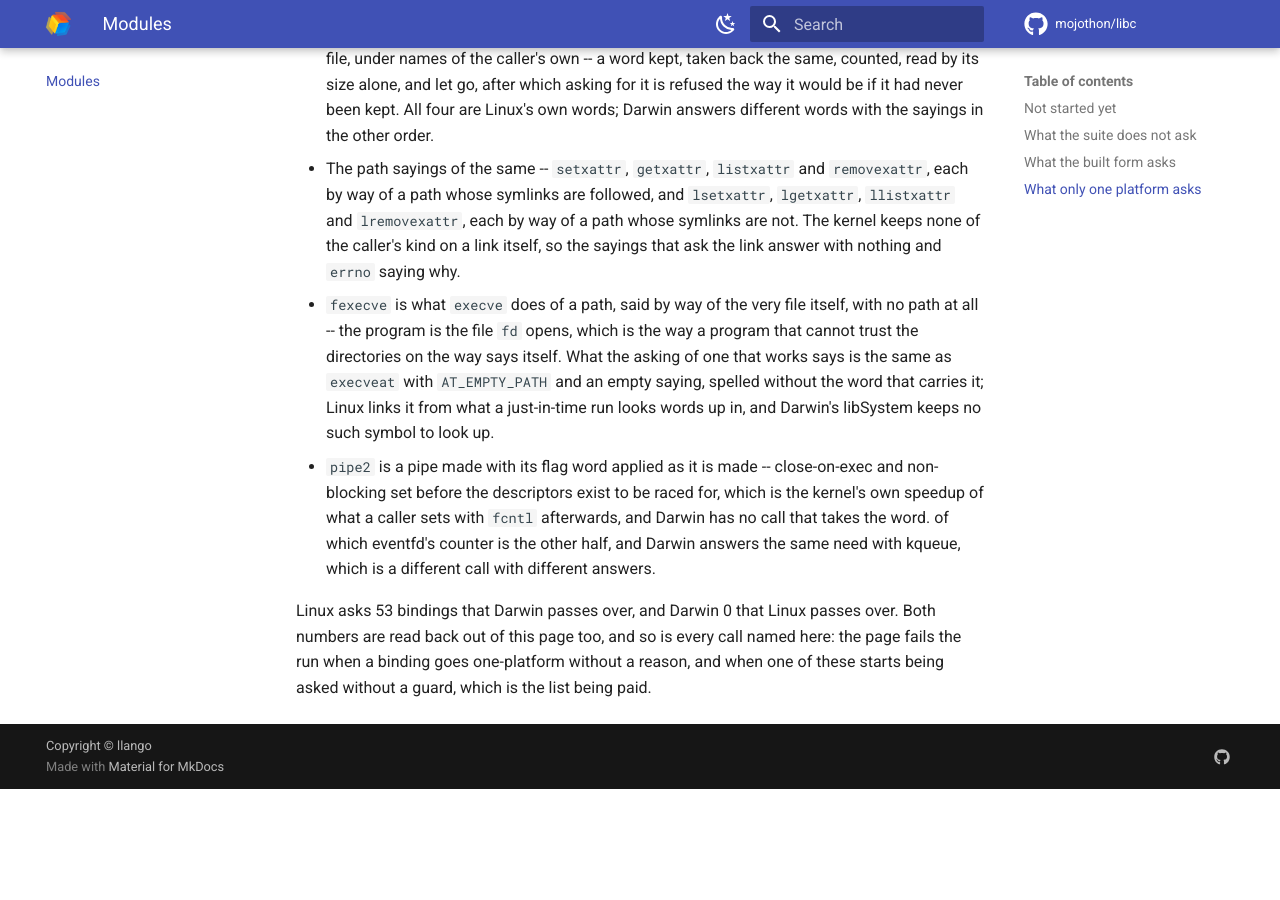
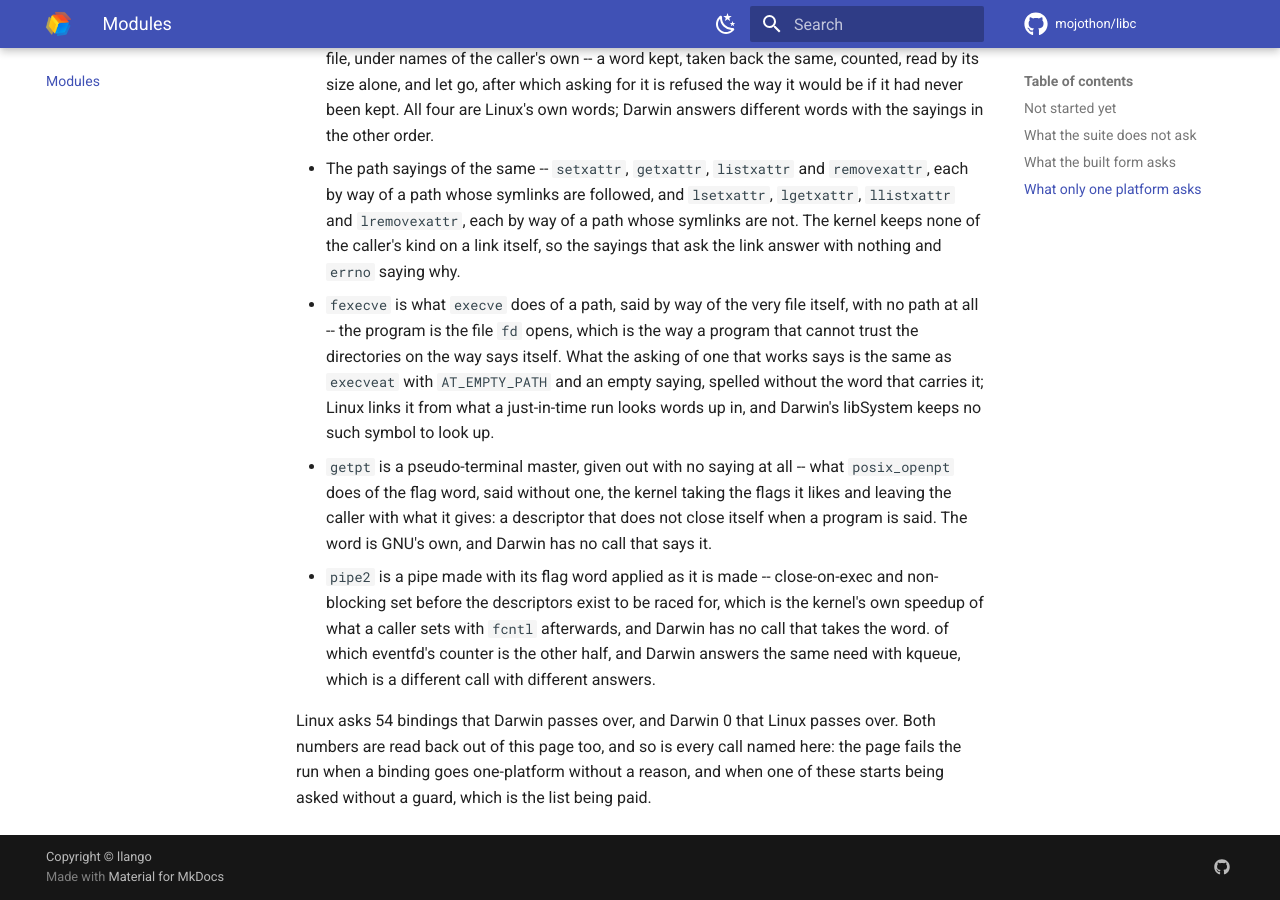
Before and after one commit to mojothon/libc, an MkDocs documentation site: the page built from docs/modules.md, in a window 1280 px wide and 900 px high, scrolled down 8968 px. Built offline with MkDocs 1.6.1 and Material for MkDocs 9.7.7, drawn with Linux system fonts in a browser that asks for light colours; comment, search, counter and statistics services are not loaded; before the commit the page ends 9757 px from its top, so only the background shows below that; some of the changed text lies outside the part shown.

Commit message:
stdlib: the master given out with no saying at all
`getpt` -- a pseudo-terminal master, given out with no
saying at all: what `posix_openpt` does of the flag
word, said without one, the kernel taking the flags it
likes and leaving the caller with what it gives. What
the asking hands over carries the same chain the
saying way does -- the far end granted, unlocked, its
name said, and a byte written at the master coming
out at the far end -- with the one difference the
asking is for: what is handed over does not close
itself when a program is said, the flag the saying
way is asked with not being set. The word is GNU's
own, and Darwin has no call that says it.

```diff
--- a/docs/modules.md
+++ b/docs/modules.md
@@ -316,6 +316,11 @@ other platform's C library has no such call.
   with `AT_EMPTY_PATH` and an empty saying, spelled without the word that
   carries it; Linux links it from what a just-in-time run looks words up
   in, and Darwin's libSystem keeps no such symbol to look up.
+- `getpt` is a pseudo-terminal master, given out with no saying at all --
+  what `posix_openpt` does of the flag word, said without one, the kernel
+  taking the flags it likes and leaving the caller with what it gives: a
+  descriptor that does not close itself when a program is said. The word
+  is GNU's own, and Darwin has no call that says it.
 - `pipe2` is a pipe made with its flag word applied as it is
   made -- close-on-exec and non-blocking set before the
   descriptors exist to be raced for, which is the kernel's own
@@ -324,7 +329,7 @@ other platform's C library has no such call.
   of which eventfd's counter is the other half, and Darwin answers the same
   need with kqueue, which is a different call with different answers.
 
-Linux asks 53 bindings that Darwin passes over, and Darwin 0 that Linux
+Linux asks 54 bindings that Darwin passes over, and Darwin 0 that Linux
 passes over. Both numbers are read back out of this page too, and so is
 every call named here: the page fails the run when a binding goes
 one-platform without a reason, and when one of these starts being asked
```
Also changed, not shown: other parts of docs/modules.md (+2 -2 lines), docs/beyond-c.md (+1 -1 lines), 4 other files.
